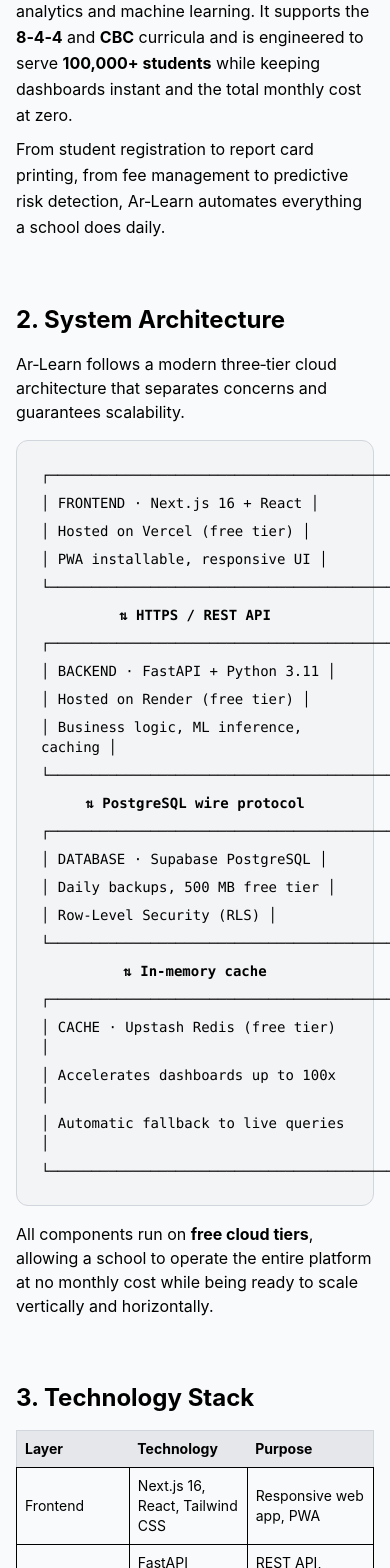
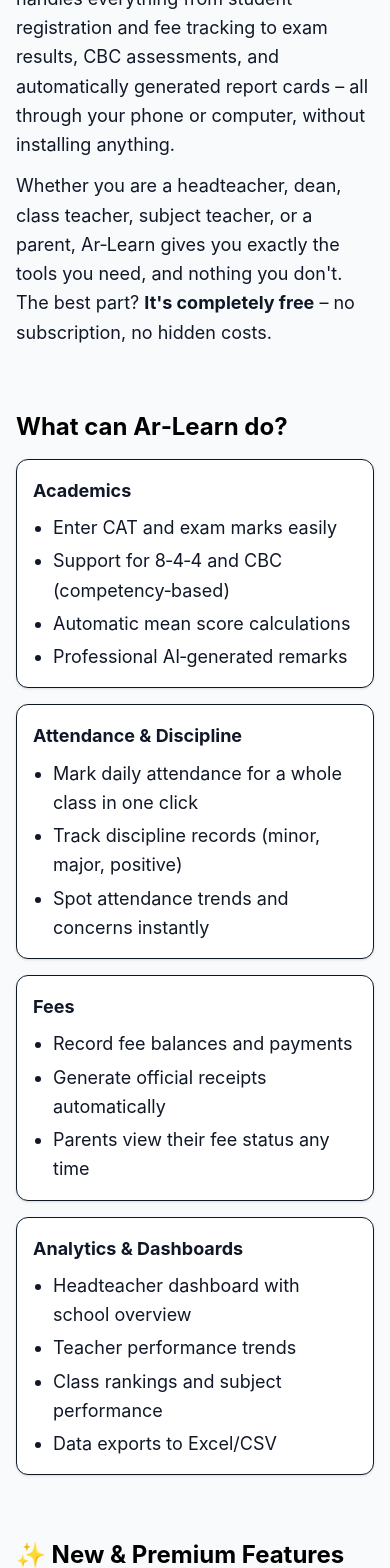
Before and after one commit to Wisdom123-bot/ar-learn-frontend, a Next.js app: page /about in a window 390 px wide. Shown: the part 420-1988 px from the top of the page. Built offline with nearby package versions, Linux system fonts and the light colour scheme.

Commit message:
Rewrite About page with friendly tone and new features

```diff
--- a/src/app/about/page.tsx
+++ b/src/app/about/page.tsx
@@ -1,4 +1,3 @@
-// src/app/about/page.tsx
 "use client";
 
 import { useRouter } from "next/navigation";
@@ -10,253 +9,191 @@
     <div className="min-h-screen bg-gray-50 text-gray-900">
       {/* Hero */}
       <div className="bg-blue-900 text-white py-12 px-4 text-center">
-        <h1 className="text-3xl font-bold mb-3">Ar‑Learn – Full Documentation</h1>
-        <p className="text-blue-100 max-w-3xl mx-auto">
-          Everything you need to understand about the intelligent school management
-          and analytics platform built for Kenyan schools.
+        <h1 className="text-3xl font-bold mb-3">About Ar‑Learn</h1>
+        <p className="text-blue-100 max-w-3xl mx-auto text-lg">
+          The all‑in‑one school platform that makes managing your school easy, smart, and completely free.
         </p>
       </div>
 
-      <div className="max-w-4xl mx-auto px-4 py-10 space-y-16">
+      <div className="max-w-4xl mx-auto px-4 py-10 space-y-16 text-lg leading-relaxed">
 
-        {/* 1. Overview */}
+        {/* 1. Welcome */}
         <section>
-          <h2 className="text-2xl font-bold mb-4 text-black">1. What is Ar‑Learn?</h2>
-          <p className="leading-relaxed text-black">
-            Ar‑Learn is a complete, web‑based school management system that integrates
-            everyday administrative workflows with advanced analytics and machine learning.
-            It supports the <strong>8‑4‑4</strong> and <strong>CBC</strong> curricula and is
-            engineered to serve <strong>100,000+ students</strong> while keeping dashboards
-            instant and the total monthly cost at zero.
+          <h2 className="text-2xl font-bold mb-4 text-black"> Welcome to Ar‑Learn</h2>
+          <p>
+            Ar‑Learn is a complete school management system built specifically for Kenyan primary and secondary schools.
+            It handles everything from student registration and fee tracking to exam results, CBC assessments, and
+            automatically generated report cards – all through your phone or computer, without installing anything.
           </p>
-          <p className="leading-relaxed mt-2 text-black">
-            From student registration to report card printing, from fee management to
-            predictive risk detection, Ar‑Learn automates everything a school does daily.
+          <p className="mt-3">
+            Whether you are a headteacher, dean, class teacher, subject teacher, or a parent, Ar‑Learn gives you
+            exactly the tools you need, and nothing you don't. The best part? <strong>It's completely free</strong> –
+            no subscription, no hidden costs.
           </p>
         </section>
 
-        {/* 2. System Architecture */}
+        {/* 2. What Ar‑Learn does for your school */}
         <section>
-          <h2 className="text-2xl font-bold mb-4 text-black">2. System Architecture</h2>
-          <p className="mb-4 text-black">
-            Ar‑Learn follows a modern three‑tier cloud architecture that separates concerns
-            and guarantees scalability.
-          </p>
-          <div className="bg-gray-100 p-6 rounded-xl border border-gray-300 font-mono text-sm text-black space-y-2">
-            <div>┌─────────────────────────────────────────┐</div>
-            <div>│  FRONTEND  · Next.js 16 + React         │</div>
-            <div>│  Hosted on Vercel (free tier)           │</div>
-            <div>│  PWA installable, responsive UI         │</div>
-            <div>└─────────────────────────────────────────┘</div>
-            <div className="text-center font-bold">⇅ HTTPS / REST API</div>
-            <div>┌─────────────────────────────────────────┐</div>
-            <div>│  BACKEND   · FastAPI + Python 3.11      │</div>
-            <div>│  Hosted on Render (free tier)           │</div>
-            <div>│  Business logic, ML inference, caching   │</div>
-            <div>└─────────────────────────────────────────┘</div>
-            <div className="text-center font-bold">⇅ PostgreSQL wire protocol</div>
-            <div>┌─────────────────────────────────────────┐</div>
-            <div>│  DATABASE  · Supabase PostgreSQL         │</div>
-            <div>│  Daily backups, 500 MB free tier        │</div>
-            <div>│  Row‑Level Security (RLS)               │</div>
-            <div>└─────────────────────────────────────────┘</div>
-            <div className="text-center font-bold">⇅ In‑memory cache</div>
-            <div>┌─────────────────────────────────────────┐</div>
-            <div>│  CACHE     · Upstash Redis (free tier)   │</div>
-            <div>│  Accelerates dashboards up to 100x       │</div>
-            <div>│  Automatic fallback to live queries      │</div>
-            <div>└─────────────────────────────────────────┘</div>
-          </div>
-          <p className="mt-4 text-black">
-            All components run on <strong>free cloud tiers</strong>, allowing a school to
-            operate the entire platform at no monthly cost while being ready to scale
-            vertically and horizontally.
-          </p>
-        </section>
-
-        {/* 3. Tech Stack */}
-        <section>
-          <h2 className="text-2xl font-bold mb-4 text-black">3. Technology Stack</h2>
-          <div className="overflow-x-auto">
-            <table className="w-full text-sm text-black border border-gray-300">
-              <thead className="bg-gray-200">
-                <tr>
-                  <th className="text-left p-2">Layer</th>
-                  <th className="text-left p-2">Technology</th>
-                  <th className="text-left p-2">Purpose</th>
-                </tr>
-              </thead>
-              <tbody>
-                <tr><td className="p-2 border">Frontend</td><td className="p-2 border">Next.js 16, React, Tailwind CSS</td><td className="p-2 border">Responsive web app, PWA</td></tr>
-                <tr><td className="p-2 border">Backend</td><td className="p-2 border">FastAPI (Python 3.11), Uvicorn</td><td className="p-2 border">REST API, business logic, ML</td></tr>
-                <tr><td className="p-2 border">Database</td><td className="p-2 border">PostgreSQL 15 (via Supabase)</td><td className="p-2 border">Reliable relational storage</td></tr>
-                <tr><td className="p-2 border">Cache</td><td className="p-2 border">Redis (Upstash)</td><td className="p-2 border">Instant dashboard loading</td></tr>
-                <tr><td className="p-2 border">ML/AI</td><td className="p-2 border">scikit‑learn, numpy</td><td className="p-2 border">Predictive risk scoring</td></tr>
-                <tr><td className="p-2 border">AI Assistant</td><td className="p-2 border">Rule‑based NLP (Phase 1)</td><td className="p-2 border">Answers school performance questions</td></tr>
-                <tr><td className="p-2 border">Authentication</td><td className="p-2 border">bcrypt + Bearer tokens</td><td className="p-2 border">Secure login, role‑based access</td></tr>
-                <tr><td className="p-2 border">Storage</td><td className="p-2 border">Supabase Storage</td><td className="p-2 border">Report templates, ML models</td></tr>
-                <tr><td className="p-2 border">Hosting</td><td className="p-2 border">Render (backend), Vercel (frontend)</td><td className="p-2 border">Free, auto‑deploy from GitHub</td></tr>
-              </tbody>
-            </table>
-          </div>
-        </section>
-
-        {/* 4. Database Schema */}
-        <section>
-          <h2 className="text-2xl font-bold mb-4 text-black">4. Database Design</h2>
-          <p className="mb-3 text-black">
-            The database contains over 20 tables organized into logical groups:
-          </p>
-          <ul className="list-disc ml-6 space-y-1 text-black">
-            <li><strong>School & Staff:</strong> <code>schools, teachers, teacher_class_subjects, admins</code></li>
-            <li><strong>Students & Parents:</strong> <code>students, class_teacher_remarks</code></li>
-            <li><strong>Academics:</strong> <code>subjects, competencies, results, cbc_assessments</code></li>
-            <li><strong>Attendance & Discipline:</strong> <code>attendance, discipline_records</code></li>
-            <li><strong>Fees:</strong> <code>fee_balances, fee_payments</code></li>
-            <li><strong>Timetable:</strong> <code>timetable_entries</code></li>
-            <li><strong>Reports & Templates:</strong> <code>report_templates</code></li>
-            <li><strong>Notifications:</strong> <code>notifications</code></li>
-            <li><strong>ML & Backups:</strong> (model stored in Supabase Storage)</li>
-          </ul>
-          <p className="mt-3 text-black">
-            Every table is indexed on high‑cardinality columns (<code>student_id</code>,
-            <code>class_id</code>, <code>term</code>, <code>school_id</code>) for sub‑millisecond queries.
-          </p>
-        </section>
-
-        {/* 5. Role‑Based Access Control */}
-        <section>
-          <h2 className="text-2xl font-bold mb-4 text-black">5. Role Hierarchy & Permissions</h2>
-          <div className="grid gap-4 md:grid-cols-2 text-black">
+          <h2 className="text-2xl font-bold mb-4 text-black"> What can Ar‑Learn do?</h2>
+          <div className="grid gap-4 md:grid-cols-2">
             <div className="bg-white p-4 rounded-xl shadow border">
-              <h3 className="font-bold text-lg">Headteacher / Principal</h3>
+              <h3 className="font-bold"> Academics</h3>
               <ul className="list-disc ml-5 mt-2 space-y-1">
-                <li>School‑wide analytics & AI assistant</li>
-                <li>Approve results & remarks</li>
-                <li>Manage fees & teacher performance</li>
-                <li>Export data (CSV/Excel)</li>
+                <li>Enter CAT and exam marks easily</li>
+                <li>Support for 8‑4‑4 and CBC (competency‑based)</li>
+                <li>Automatic mean score calculations</li>
+                <li>Professional AI‑generated remarks</li>
               </ul>
             </div>
             <div className="bg-white p-4 rounded-xl shadow border">
-              <h3 className="font-bold text-lg">Dean of Students</h3>
+              <h3 className="font-bold"> Attendance & Discipline</h3>
               <ul className="list-disc ml-5 mt-2 space-y-1">
-                <li>Create & manage timetables</li>
-                <li>Monitor attendance & discipline</li>
-                <li>Bulk import historical results</li>
-                <li>Student list with access codes</li>
+                <li>Mark daily attendance for a whole class in one click</li>
+                <li>Track discipline records (minor, major, positive)</li>
+                <li>Spot attendance trends and concerns instantly</li>
               </ul>
             </div>
             <div className="bg-white p-4 rounded-xl shadow border">
-              <h3 className="font-bold text-lg">Class Teacher</h3>
+              <h3 className="font-bold"> Fees</h3>
               <ul className="list-disc ml-5 mt-2 space-y-1">
-                <li>View consolidated class results</li>
-                <li>Add class teacher remarks</li>
-                <li>Mark daily attendance</li>
-                <li>Generate & print report cards</li>
+                <li>Record fee balances and payments</li>
+                <li>Generate official receipts automatically</li>
+                <li>Parents view their fee status any time</li>
               </ul>
             </div>
             <div className="bg-white p-4 rounded-xl shadow border">
-              <h3 className="font-bold text-lg">Subject Teacher</h3>
+              <h3 className="font-bold"> Analytics & Dashboards</h3>
               <ul className="list-disc ml-5 mt-2 space-y-1">
-                <li>Enter CAT & exam marks</li>
-                <li>Auto‑generated professional remarks</li>
-                <li>View assigned students only</li>
-              </ul>
-            </div>
-            <div className="bg-white p-4 rounded-xl shadow border">
-              <h3 className="font-bold text-lg">Parent</h3>
-              <ul className="list-disc ml-5 mt-2 space-y-1">
-                <li>Secure login with access code</li>
-                <li>View own child’s results, attendance, fees</li>
-                <li>Download report cards</li>
-              </ul>
-            </div>
-            <div className="bg-white p-4 rounded-xl shadow border">
-              <h3 className="font-bold text-lg">Super Admin (Platform Owner)</h3>
-              <ul className="list-disc ml-5 mt-2 space-y-1">
-                <li>Manage all registered schools</li>
-                <li>Suspend / reactivate / delete schools</li>
-                <li>Download & restore backups</li>
-                <li>View teacher & student lists per school</li>
+                <li>Headteacher dashboard with school overview</li>
+                <li>Teacher performance trends</li>
+                <li>Class rankings and subject performance</li>
+                <li>Data exports to Excel/CSV</li>
               </ul>
             </div>
           </div>
         </section>
 
-        {/* 6. Machine Learning */}
+        {/* 3. New premium features (explained simply) */}
         <section>
-          <h2 className="text-2xl font-bold mb-4 text-black">6. Machine Learning – Predictive Risk</h2>
-          <p className="text-black">
-            Ar‑Learn includes a <strong>silent, self‑training ML pipeline</strong> that runs
-            automatically after every results submission.
+          <h2 className="text-2xl font-bold mb-4 text-black">✨ New & Premium Features</h2>
+          <p className="mb-4">
+            Ar‑Learn now includes a set of advanced features that can be activated per school by the platform admin.
+            Once activated, these tools appear automatically for the school's staff.
           </p>
-          <ul className="list-disc ml-6 mt-2 space-y-2 text-black">
-            <li>Uses <strong>logistic regression</strong> (scikit‑learn) – zero cost, no GPU required.</li>
-            <li>Trains on historical data (≥ 2 terms, ≥ 50 students) and predicts the probability that a student will score below 50% in each subject next term.</li>
-            <li>The model is stored in Supabase Storage and loaded into memory for instant inference.</li>
-            <li>Predictions appear on the <strong>Risk Dashboard</strong> and <strong>Student Profile</strong> when available; no warnings if data is insufficient.</li>
+          <div className="grid gap-4 md:grid-cols-2">
+            <div className="bg-purple-50 p-4 rounded-xl border border-purple-200">
+              <h3 className="font-bold text-purple-900"> Interactive Charts</h3>
+              <p className="text-purple-800">Beautiful bar charts showing class performance right on your dashboard.</p>
+            </div>
+            <div className="bg-purple-50 p-4 rounded-xl border border-purple-200">
+              <h3 className="font-bold text-purple-900"> Custom Branding</h3>
+              <p className="text-purple-800">Add your school logo and a custom web address (slug) that appears on all dashboards.</p>
+            </div>
+            <div className="bg-purple-50 p-4 rounded-xl border border-purple-200">
+              <h3 className="font-bold text-purple-900"> Auto‑Timetable Generator</h3>
+              <p className="text-purple-800">Click one button, set your school hours and breaks, and a full timetable is created for every class – with the option to prioritise weak subjects.</p>
+            </div>
+            <div className="bg-purple-50 p-4 rounded-xl border border-purple-200">
+              <h3 className="font-bold text-purple-900"> Smart Risk Prediction</h3>
+              <p className="text-purple-800">The system learns from your school's data and predicts which students are likely to fail, helping you intervene early.</p>
+            </div>
+          </div>
+        </section>
+
+        {/* 4. Recent additions (user‑friendly) */}
+        <section>
+          <h2 className="text-2xl font-bold mb-4 text-black"> What's New</h2>
+          <ul className="list-disc ml-6 space-y-3">
+            <li><strong>Auto‑Login (Remember Me):</strong> Once you sign in, the system remembers you. You won't need to enter your code again unless you log out.</li>
+            <li><strong>Quick Student & Teacher Admission:</strong> Headteachers and Deans can add new students or teachers directly from their dashboard – admission numbers and access codes are generated automatically.</li>
+            <li><strong>Email Updates:</strong> The platform admin can now send important updates or reports to all schools or a specific school via email.</li>
+            <li><strong>Banned IP Protection:</strong> After 5 failed login attempts, the system automatically blocks that device for 24 hours. The admin can unban any IP from the control panel.</li>
+            <li><strong>Faster Everything:</strong> We've rebuilt the results submission and attendance engines to handle thousands of students without any slowdown.</li>
+            <li><strong>Better Search:</strong> The student search bar now finds students by name or admission number instantly.</li>
           </ul>
         </section>
 
-        {/* 7. Security */}
+        {/* 5. How it helps different roles */}
         <section>
-          <h2 className="text-2xl font-bold mb-4 text-black">7. Security & Data Protection</h2>
-          <div className="grid gap-4 md:grid-cols-2 text-black">
-            <div> <strong>Encryption:</strong> All data in transit (HTTPS/TLS 1.2+) and at rest (AES‑256).</div>
-            <div> <strong>Access Control:</strong> Each role sees only its permitted data.</div>
-            <div> <strong>Authentication:</strong> bcrypt‑hashed passwords, Bearer tokens for every API call.</div>
-            <div><strong>Backups:</strong> Automatic daily backups with point‑in‑time recovery.</div>
-            <div> <strong>No third‑party sharing:</strong> Your data never leaves your dedicated database.</div>
-            <div> <strong>Audit:</strong> Every result submission and fee payment is logged.</div>
+          <h2 className="text-2xl font-bold mb-4 text-black">👥 Who uses Ar‑Learn?</h2>
+          <div className="space-y-4">
+            <div className="bg-white p-4 rounded-xl shadow border">
+              <h3 className="font-bold">Headteacher / Principal</h3>
+              <p>See the big picture: school averages, best and worst subjects, teacher performance, fee collection, and more – all on one screen.</p>
+            </div>
+            <div className="bg-white p-4 rounded-xl shadow border">
+              <h3 className="font-bold">Dean of Students</h3>
+              <p>Manage timetables, discipline records, attendance trends, and import past results to analyse progress over time.</p>
+            </div>
+            <div className="bg-white p-4 rounded-xl shadow border">
+              <h3 className="font-bold">Class Teacher</h3>
+              <p>See every student in your class, their subject averages, attendance, and add your own remarks. Print report cards for your whole class in one click.</p>
+            </div>
+            <div className="bg-white p-4 rounded-xl shadow border">
+              <h3 className="font-bold">Subject Teacher</h3>
+              <p>Enter marks and remarks for only the subjects you teach. The system helps you write professional comments automatically.</p>
+            </div>
+            <div className="bg-white p-4 rounded-xl shadow border">
+              <h3 className="font-bold">Parent</h3>
+              <p>Log in securely with your child's admission number and access code. View results, attendance, fees, and even download the official report card from home.</p>
+            </div>
           </div>
         </section>
 
-        {/* 8. Deployment & Monitoring */}
+        {/* 6. Security & Privacy (simple) */}
         <section>
-          <h2 className="text-2xl font-bold mb-4 text-black">8. Deployment & Monitoring</h2>
-          <p className="text-black">
-            Both frontend and backend are deployed automatically on every Git push.
+          <h2 className="text-2xl font-bold mb-4 text-black">Is my data safe?</h2>
+          <p>
+            Absolutely. All communication between your browser and our servers is encrypted (the same technology used by banks).
+            No one can see a student's information unless they are authorised by the school. Passwords are scrambled so that
+            even we cannot read them. Daily backups ensure your data is never lost.
           </p>
-          <ul className="list-disc ml-6 mt-2 space-y-1 text-black">
-            <li><strong>Render</strong> – backend web service with automatic health checks, zero‑downtime deploys.</li>
-            <li><strong>Vercel</strong> – frontend static hosting with instant rollbacks.</li>
-            <li><strong>UptimeRobot</strong> – pings the backend every 5 minutes to keep the free tier from sleeping.</li>
-            <li>All logs are available in the respective dashboards.</li>
-          </ul>
         </section>
 
-        {/* 9. Frequently Asked Questions (expanded) */}
+        {/* 7. Getting started */}
         <section>
-          <h2 className="text-2xl font-bold mb-4 text-black">9. Frequently Asked Questions</h2>
+          <h2 className="text-2xl font-bold mb-4 text-black"> How do I get started?</h2>
+          <ol className="list-decimal ml-6 space-y-3">
+            <li><strong>Register your school:</strong> Click "Register a School" on the home page and fill in your details. You'll instantly receive login codes for your Headteacher, Dean, and Teachers.</li>
+            <li><strong>Log in:</strong> Use your code on the Login page. Choose your role, enter the code, and you're in.</li>
+            <li><strong>Set up your classes and teachers:</strong> Use the Assign Teacher page to link teachers to the subjects and classes they teach.</li>
+            <li><strong>Upload students:</strong> Add student lists using our PDF upload tool, or add them one by one from the Admissions page.</li>
+            <li><strong>Start using the system:</strong> Enter results, take attendance, manage fees, and generate report cards – all from your dashboard.</li>
+          </ol>
+        </section>
+
+        {/* 8. FAQ (expanded, friendly) */}
+        <section>
+          <h2 className="text-2xl font-bold mb-4 text-black"> Frequently Asked Questions</h2>
           <div className="space-y-4">
             {[
               {
                 q: "How many students can the system handle?",
-                a: "Designed for 100,000+ students; dashboards stay fast thanks to Redis caching."
+                a: "It's built for up to 100,000 students without any slowdown. Even large schools with thousands of students will find it fast."
               },
               {
                 q: "Is it really free?",
-                a: "Yes. The entire stack uses free tiers of Render, Vercel, Supabase, and Upstash."
+                a: "Yes! The entire platform runs on free cloud services, so we can offer it to schools at no cost."
               },
               {
-                q: "What happens if the internet goes down?",
-                a: "Once loaded, cached pages still work. Data syncs when the connection returns."
+                q: "What if our internet is slow?",
+                a: "Ar‑Learn is designed to be light and fast. Once a page loads, it stays responsive even on 3G networks."
               },
               {
-                q: "Can we import historical results?",
-                a: "Yes – the Dean can upload CSV/Excel files of previous terms' results."
+                q: "Can we import our old results?",
+                a: "Yes. The Dean can upload CSV or Excel files with past term results, and the system will include them in trends and analytics."
               },
               {
-                q: "How is parent privacy protected?",
-                a: "Parents only see their own child via a unique access code."
+                q: "How do parents access the system?",
+                a: "Each student gets a unique access code. Parents use it with the school name and student admission number to log in."
               },
               {
-                q: "Does the system support CBC?",
-                a: "Fully – each subject has competencies assessed as EE, ME, AE, or BE."
+                q: "Does it support CBC?",
+                a: "Fully. You can assess students on each competency (Exceeding, Meeting, Approaching, Below Expectations) and generate CBC‑style report cards."
               },
               {
-                q: "What if we need a custom feature?",
-                a: "The platform is modular and built to be extended. Contact us for custom development."
+                q: "What if I need help?",
+                a: "Just contact us through the Contact page – we're happy to assist with setup, training, or any questions."
               }
             ].map((faq, i) => (
               <details key={i} className="bg-white p-4 rounded-xl shadow border border-gray-300">
```
